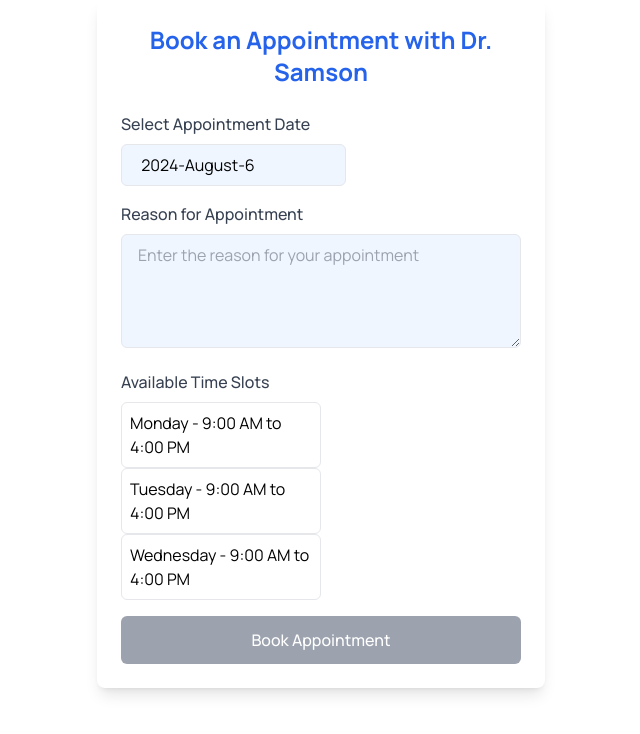
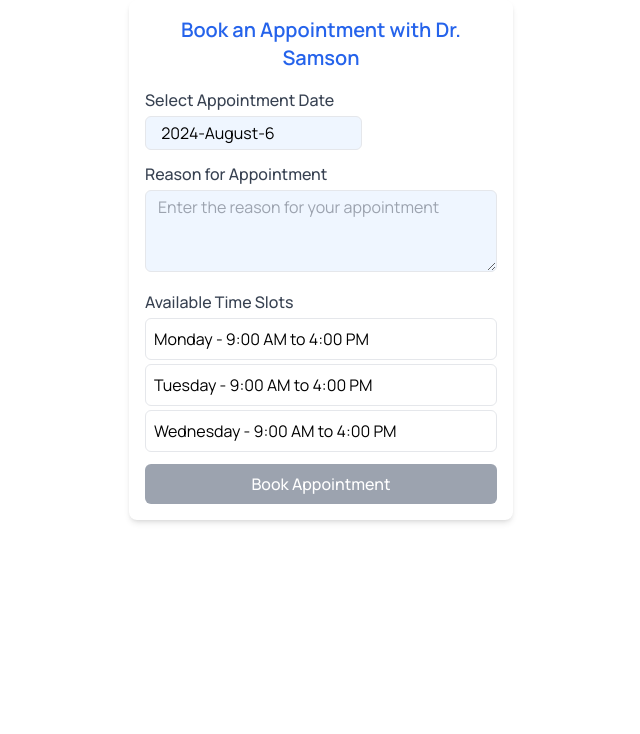
Before and after one commit to oluwolefsamson/MernStackDoctorBooking, a React (Vite) app in the folder frontend/: page /bookingform/1 in a window 1280 px wide. Shown: the top 734 px of the page, without its empty margins (319-959 px from the left). Built offline with nearby package versions, Linux system fonts and the light colour scheme.

Commit message:
booking integration

```diff
--- a/frontend/src/components/EditDoctorProfile/EditDoctorProfile.jsx
+++ b/frontend/src/components/EditDoctorProfile/EditDoctorProfile.jsx
@@ -74,7 +74,8 @@ const EditDoctorProfile = () => {
       );
       alert("Profile updated successfully");
       // Navigate to the doctor's profile page after successful update
-      navigate(`/doctor/${doctorId}`);
+      // navigate(`/doctor/${doctorId}`);
+      window.location.reload();
     } catch (error) {
       setError("Failed to update doctor details");
     }
--- a/frontend/src/pages/BookAppointmentForm.jsx
+++ b/frontend/src/pages/BookAppointmentForm.jsx
@@ -58,7 +58,11 @@ const AppointmentForm = ({ doctor }) => {
       );
 
       setSuccessMessage("Booking successful!");
+      alert("Booking successful!");
       setError(null);
+
+      // Refresh the page
+      window.location.reload();
     } catch (error) {
       console.error(
         "Booking failed:",
@@ -70,42 +74,42 @@ const AppointmentForm = ({ doctor }) => {
   };
 
   return (
-    <div className="p-6 bg-white shadow-lg rounded-lg max-w-md mx-auto">
-      <h2 className="text-2xl font-bold text-center mb-6 text-blue-600">
+    <div className="p-4 bg-white shadow-md rounded-lg max-w-sm mx-auto">
+      <h2 className="text-xl font-semibold text-center mb-4 text-blue-600">
         Book an Appointment with {doctor?.name || "Dr. Samson"}
       </h2>
 
-      <div className="mb-4">
-        <label className="block text-gray-700 font-medium mb-2">
+      <div className="mb-3">
+        <label className="block text-gray-700 font-medium mb-1">
           Select Appointment Date
         </label>
         <DatePicker
           selected={appointmentDate}
           onChange={(date) => setAppointmentDate(date)}
-          className="w-full px-4 py-2 border rounded-md focus:outline-none focus:ring-2 focus:ring-blue-400 bg-blue-50"
+          className="w-full px-3 py-1 border rounded-md focus:outline-none focus:ring-2 focus:ring-blue-400 bg-blue-50"
           dateFormat=" yyyy-MMMM-d"
         />
       </div>
 
-      <div className="mb-4">
-        <label className="block text-gray-700 font-medium mb-2">
+      <div className="mb-3">
+        <label className="block text-gray-700 font-medium mb-1">
           Reason for Appointment
         </label>
         <textarea
           value={reason}
           onChange={(e) => setReason(e.target.value)}
-          className="w-full px-4 py-2 border rounded-md focus:outline-none focus:ring-2 focus:ring-blue-400 bg-blue-50"
+          className="w-full px-3 py-1 border rounded-md focus:outline-none focus:ring-2 focus:ring-blue-400 bg-blue-50"
           placeholder="Enter the reason for your appointment"
-          rows="4"
+          rows="3"
         />
       </div>
 
-      <div className="mb-4">
-        <label className="block text-gray-700 font-medium mb-2">
+      <div className="mb-3">
+        <label className="block text-gray-700 font-medium mb-1">
           Available Time Slots
         </label>
-        <div className="flex flex-col md:flex-row md:space-x-4">
-          <ul className="space-y-2 md:space-y-0 md:w-1/2">
+        <div className="flex flex-col space-y-1">
+          <ul className="w-full space-y-1">
             {staticTimeSlots.map((slot, index) => (
               <li
                 key={index}
@@ -128,14 +132,14 @@ const AppointmentForm = ({ doctor }) => {
         </div>
       </div>
 
-      {error && <p className="text-red-500 mb-4 text-center">{error}</p>}
+      {error && <p className="text-red-500 mb-3 text-center">{error}</p>}
       {successMessage && (
-        <p className="text-green-500 mb-4 text-center">{successMessage}</p>
+        <p className="text-green-500 mb-3 text-center">{successMessage}</p>
       )}
 
       <button
         onClick={handleBooking}
-        className={`w-full py-3 font-medium text-white rounded-md transition-colors ${
+        className={`w-full py-2 font-medium text-white rounded-md transition-colors ${
           userRole === "doctor" || !selectedSlot || !reason
             ? "bg-gray-400 cursor-not-allowed"
             : "bg-blue-600 hover:bg-blue-700"
```
